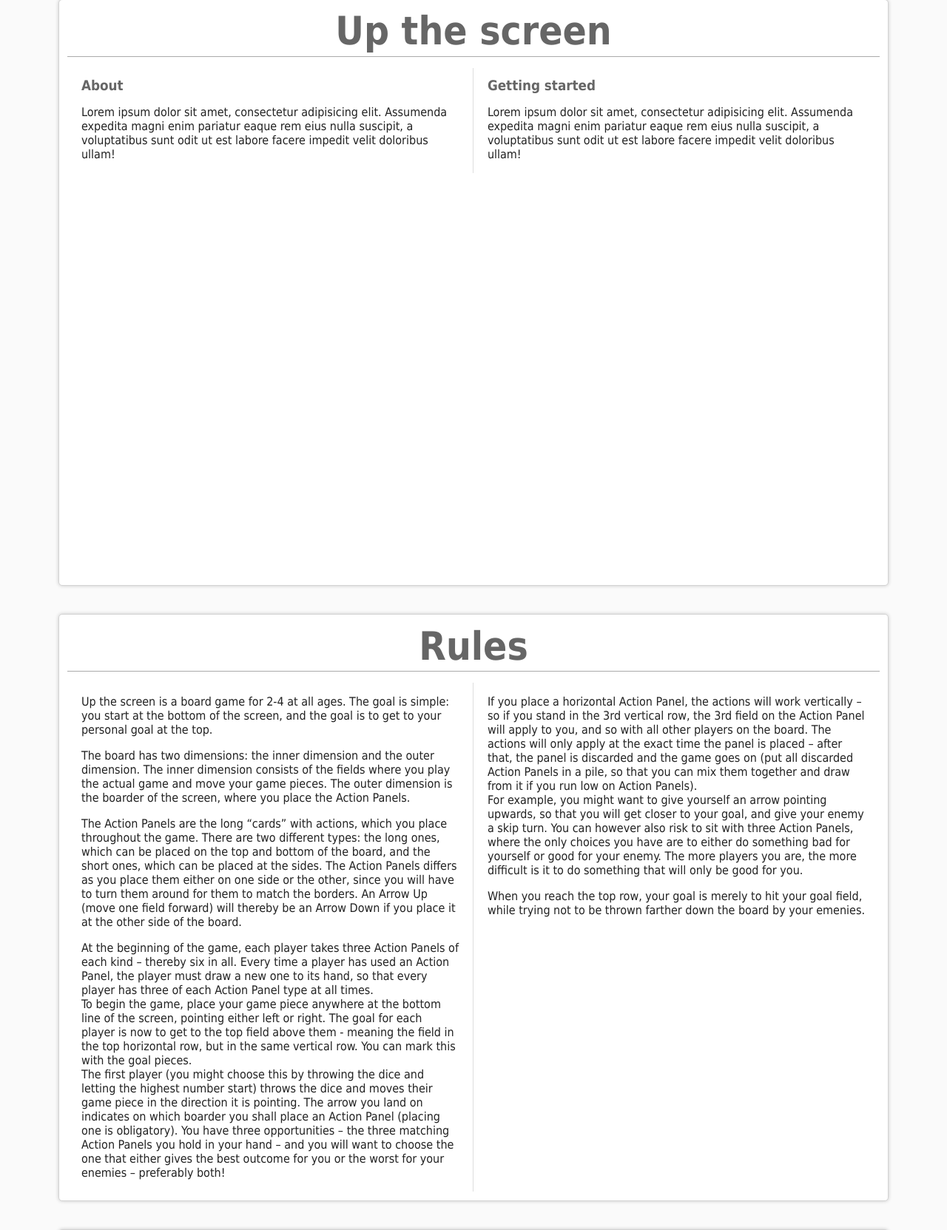
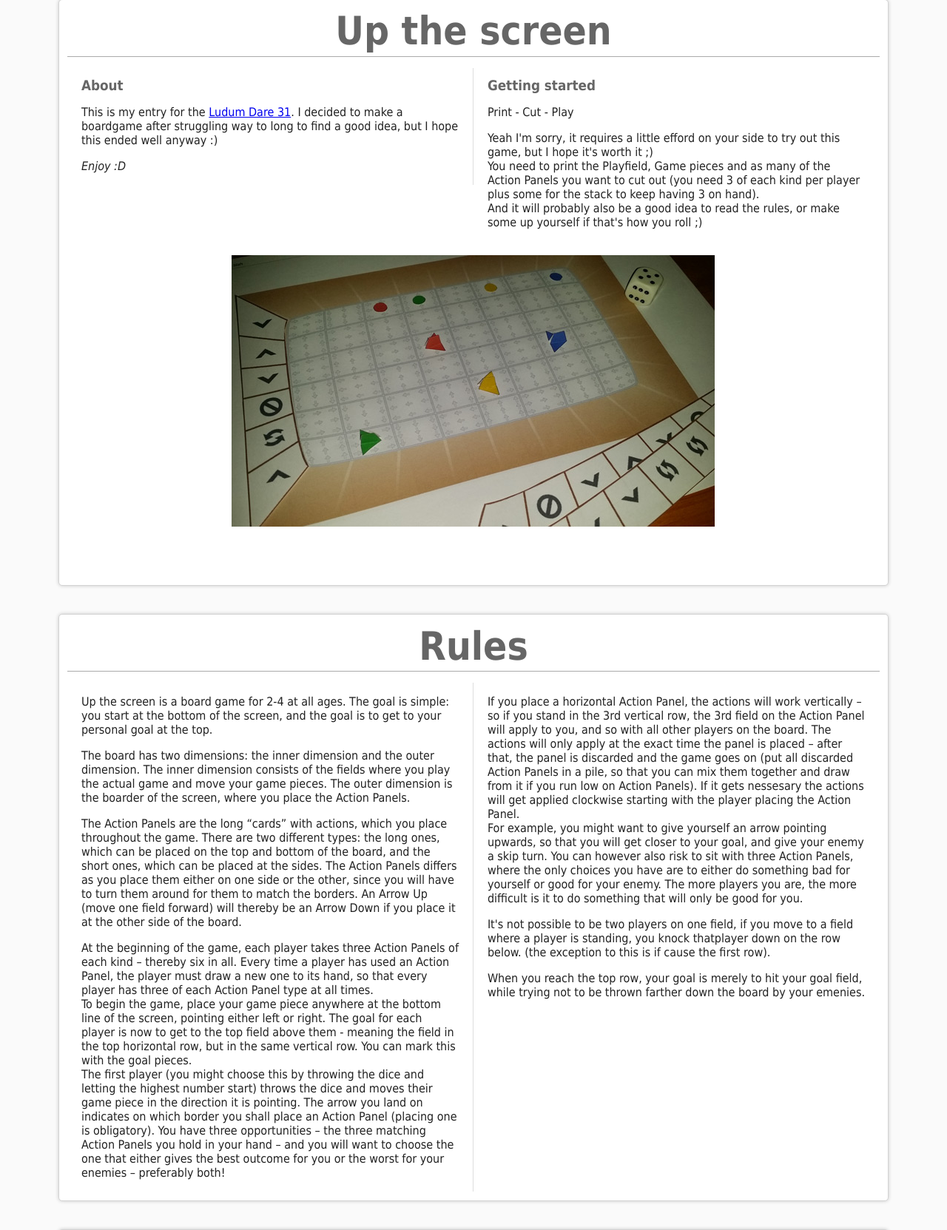
Before and after one commit to martindilling/up-the-screen, a PHP site: page / in a window 1280 px wide. Shown: the part 39-1702 px from the top of the page at 74% size. Run offline with PHP 8.4, Linux system fonts and the light colour scheme; some libraries are stand-ins or nearby versions.

Commit message:
Forgot something in the rules

```diff
--- a/index.php
+++ b/index.php
@@ -51,13 +51,39 @@ $imgShortSide = function ($seed) use ($imgSide) {
                     Up the screen
                 </header>
                 <section>
-                    <div class="col2">
-                        <h1>About</h1>
-                        <p>Lorem ipsum dolor sit amet, consectetur adipisicing elit. Assumenda expedita magni enim pariatur eaque rem eius nulla suscipit, a voluptatibus sunt odit ut est labore facere impedit velit doloribus ullam!</p>
+                    <div class="row clearfix">
+                        <div class="col2">
+                            <h1>About</h1>
+                            <p>
+                                This is my entry for the <a href="http://ludumdare.com/" target="_blank">Ludum Dare 31</a>.
+                                I decided to make a boardgame after struggling way to long to find a good idea,
+                                but I hope this ended well anyway :)
+                            </p>
+                            <p>
+                                <i>Enjoy :D</i>
+                            </p>
+                        </div>
+                        <div class="col2">
+                            <h1>Getting started</h1>
+                            <p>
+                                Print - Cut - Play
+                            </p>
+                            <p>
+                                Yeah I'm sorry, it requires a little efford on your side to try out this game,
+                                but I hope it's worth it ;)
+                                <br>
+                                You need to print the Playfield, Game pieces and as many of the Action Panels
+                                you want to cut out (you need 3 of each kind per player plus some for the stack
+                                to keep having 3 on hand).
+                                <br>
+                                And it will probably also be a good idea to read the rules, or make some up yourself
+                                if that's how you roll ;)
+                            </p>
+                        </div>
                     </div>
-                    <div class="col2">
-                        <h1>Getting started</h1>
-                        <p>Lorem ipsum dolor sit amet, consectetur adipisicing elit. Assumenda expedita magni enim pariatur eaque rem eius nulla suscipit, a voluptatibus sunt odit ut est labore facere impedit velit doloribus ullam!</p>
+                    <div style="text-align:center;">
+                        <br>
+                        <img src="images/picture.jpg" alt="Picture of the game" width="653" height="367">
                     </div>
                 </section>
             </div>
@@ -110,7 +136,7 @@ $imgShortSide = function ($seed) use ($imgSide) {
                             The first player (you might choose this by throwing the dice and
                             letting the highest number start) throws the dice and moves their
                             game piece in the direction it is pointing. The arrow you land on
-                            indicates on which boarder you shall place an Action Panel
+                            indicates on which border you shall place an Action Panel
                             (placing one is obligatory). You have three opportunities – the three
                             matching Action Panels you hold in your hand – and you will want to
                             choose the one that either gives the best outcome for you or the
@@ -126,7 +152,8 @@ $imgShortSide = function ($seed) use ($imgSide) {
                             exact time the panel is placed – after that, the panel is
                             discarded and the game goes on (put all discarded Action Panels
                             in a pile, so that you can mix them together and draw from it
-                            if you run low on Action Panels).
+                            if you run low on Action Panels). If it gets nessesary the actions
+                            will get applied clockwise starting with the player placing the Action Panel.
                             <br>
                             For example, you might want to give yourself an arrow pointing
                             upwards, so that you will get closer to your goal, and give your
@@ -135,6 +162,11 @@ $imgShortSide = function ($seed) use ($imgSide) {
                             something bad for yourself or good for your enemy. The more players
                             you are, the more difficult is it to do something that
                             will only be good for you.
+                        </p>
+                        <p>
+                            It's not possible to be two players on one field, if you move to a field
+                            where a player is standing, you knock thatplayer down on the row below.
+                            (the exception to this is if cause the first row).
                         </p>
                         <p>
                             When you reach the top row, your goal is merely to hit your goal
```
